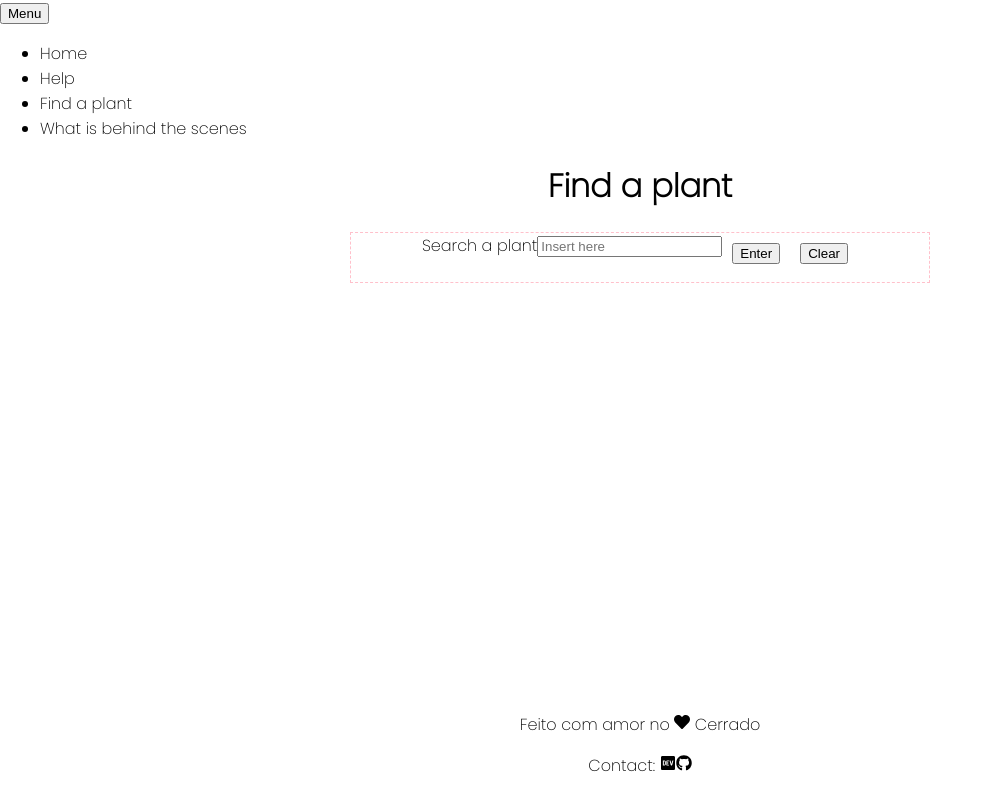
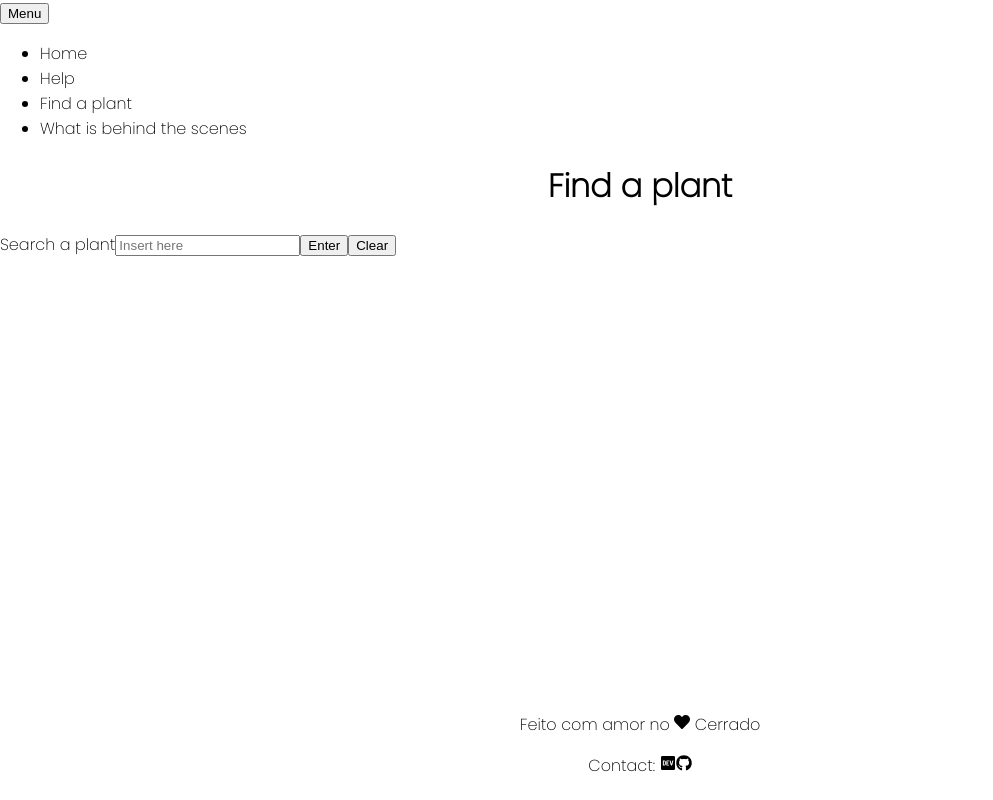
Before and after one commit to victorvhs/GardenG, a Next.js app: page /Plant in a window 1280 px wide. Shown: the whole page, without its empty margins (0-993 px from the left). Built offline with nearby package versions, Linux system fonts and the light colour scheme.

Commit message:
form button changes

```diff
--- a/components/PlantCards/index.js
+++ b/components/PlantCards/index.js
@@ -11,15 +11,9 @@ function PlantCards(props) {
       body: JSON.stringify({"id":id}),
       headers: {
         "Content-type": "application/json; charset=UTF-8",
-        "Access-Control-Allow-Credentials":"true",
-        "Access-Control-Allow-Origin":"*",
-        "Access-Control-Allow-Methods":"GET,POST",
-        "Access-Control-Allow-Headers":"X-CSRF-Token, X-Requested-With, Accept, Accept-Version, Content-Length, Content-MD5, Content-Type, Date, X-Api-Version"
-
-      }
+         }
     })
     const retorno = await resp.json()
-    console.log(retorno)
   }
 
   return(
--- a/package.json
+++ b/package.json
@@ -11,9 +11,9 @@
     "@emotion/react": "^11.1.2",
     "@emotion/styled": "^11.0.0",
     "autoprefixer": "^10.1.0",
+    "cors": "^2.8.5",
     "framer-motion": "^2.9.5",
     "next": "10.0.3",
-    "node-fetch": "^2.6.1",
     "postcss": "^8.2.2",
     "react": "17.0.1",
     "react-dom": "17.0.1",
--- a/pages/Plant.js
+++ b/pages/Plant.js
@@ -41,11 +41,20 @@ class About extends React.Component{
     return(
         <Layout>
           <div className="plantsInfo">
-            <h1>Find a plant</h1>
+            <h1 className="text-4xl">Find a plant</h1>
           </div>
-          <div className="formPlantsContainer">
+          <div className="float-none">
             <form onSubmit={this.handlerInputChange} className='m-4 formPlants' >
-              <label htmlFor="plant" className='font-normal text-3xl text-grey-darkest leading-loose my-3 w-full'>Search a plant</label>
+              <label htmlFor="plant"
+              className='
+                font-normal
+                text-xl
+                text-grey-darkest
+                leading-loose
+                my-3
+                w-full'>
+                  Search a plant
+                </label>
                 <input
                 name='plant'
                 type='text'
@@ -53,24 +62,51 @@ class About extends React.Component{
                 value={this.state.plant}
                 onChange={this.handleChange}
                 id='plant'
-                className='rounded-l-lg p-4 border-t mr-0 border-b border-l text-gray-800 border-gray-200 bg-white'
+                className='
+                p-4
+                ml-4
+                border-b
+                text-gray-800
+                border-gray-200
+                bg-white
+                text-base'
                 />
-            </form>
-            <div className="plantsButton bg-purple">
                   <button
                     onClick={this.handlerInputChange}
-                    className='appearance-none bg-indigo-200 text-white text-base font-semibold tracking-wide uppercase p-3 rounded shadow hover:bg-indigo-light'
+                    className='appearance-none
+                    bg-indigo-200
+                    text-white
+                    text-base
+                    font-semibold
+                    tracking-wide
+                    uppercase
+                    p-4
+                    ml-9
+                    rounded
+                    shadow
+                    hover:bg-indigo-400'
                     >
                       Enter
                   </button>
                   <button
                     onClick={this.handleClick}
-                    className='appearance-none bg-indigo-200 text-white text-base font-semibold tracking-wide uppercase p-1 rounded shadow hover:bg-pink-500'
+                    className='appearance-none
+                    bg-indigo-200
+                    text-white
+                    text-base
+                    font-semibold
+                    tracking-wide
+                    uppercase
+                    p-4
+                    ml-5
+                    rounded
+                    shadow
+                    hover:bg-pink-500'
                     >Clear
                   </button>
-            </div>
+            </form>
           </div>
-          <div className="ContainerCard">
+          <div className="grid md:grid-cols-3 md:gap-4 sm:grid-cols-2">
           {this.state.obj}
           </div>
         </Layout>
--- a/pages/api/hello.js
+++ b/pages/api/hello.js
@@ -1,5 +1,14 @@
 // Trefle recommended library to fetch data
 //const fetch = require('node-fetch')
+import Cors from "cors"
+import initMiddleware from "../../lib/init-mid"
+
+const cors = initMiddleware(
+  Cors({
+    methods: ['GET','POST'],
+  })
+)
+
 
 export default async (req, res) => {
   const {
@@ -7,6 +16,7 @@ export default async (req, res) => {
     method,
   }= req
 
+  await cors(req,res)
   let resp, json
 
   switch (method){
```
Also changed, not shown: 1 other file (tests, documents, lock files or other folders).
